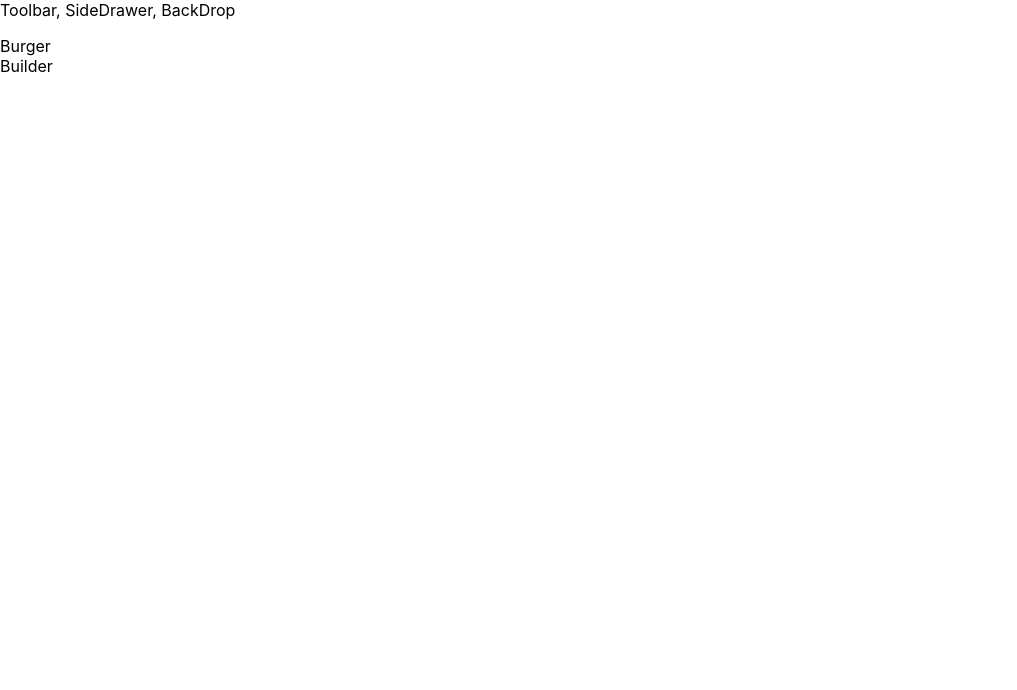
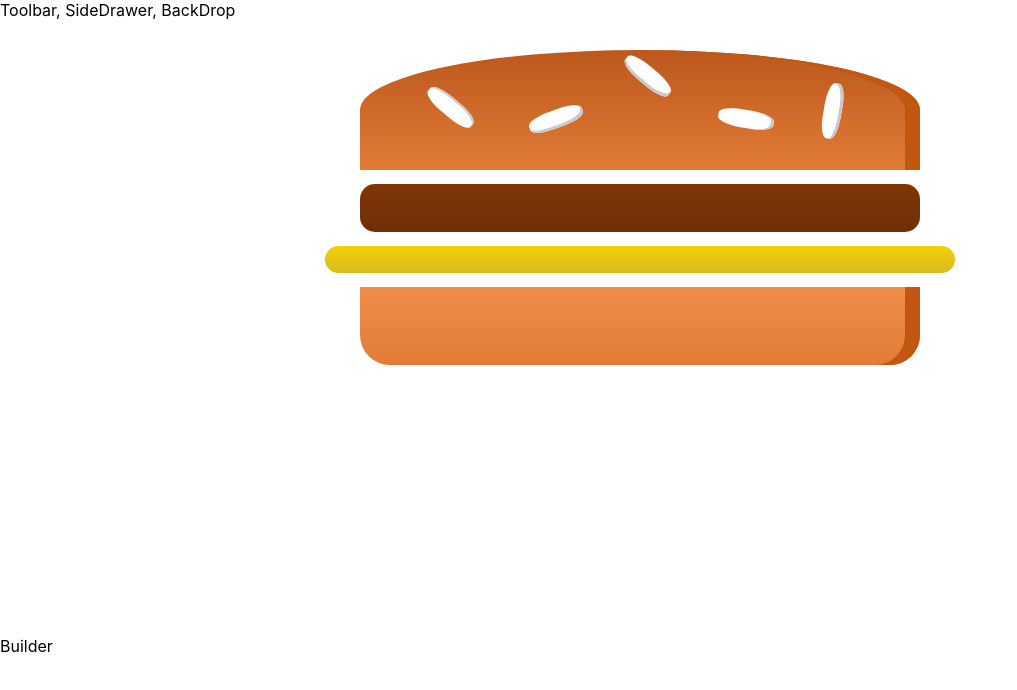
Before and after one commit to tiansiyu0210/react-burger, a React (Create React App) app: page / in a window 1280 px wide. Shown: the top 690 px of the page, without its empty margins (0-1017 px from the left). Built offline with nearby package versions, Linux system fonts and the light colour scheme.

Commit message:
156. Starting the Burger Component

```diff
--- a/src/component/Burger/Burger.js
+++ b/src/component/Burger/Burger.js
@@ -0,0 +1,16 @@
+import React from 'react';
+import BurgerIngredient from "./BurgerIngredient/BurgerIngredient";
+import classes from './Burger.module.css';
+
+const burger = (props) => {
+    return (
+        <div className={classes.Burger}>
+            <BurgerIngredient type={'bread-top'}></BurgerIngredient>
+            <BurgerIngredient type={'meat'}></BurgerIngredient>
+            <BurgerIngredient type={'cheese'}></BurgerIngredient>
+            <BurgerIngredient type={'bread-bottom'}></BurgerIngredient>
+        </div>
+    );
+};
+
+export default burger;
--- /dev/null
+++ b/src/component/Burger/Burger.module.css
@@ -0,0 +1,31 @@
+.Burger {
+    width: 100%;
+    margin: auto;
+    height: 250px;
+    overflow: scroll;
+    text-align: center;
+    font-weight: bold;
+    font-size: 1.2rem;
+}
+
+
+@media (min-width: 500px) and (min-height: 400px){
+    .Burger{
+        width: 350px;
+        height: 300px;
+    }
+}
+
+@media (min-width: 500px) and (min-height: 401px){
+    .Burger{
+        width: 450px;
+        height: 400px;
+    }
+}
+
+@media (min-width: 1000px) and (min-height: 700px){
+    .Burger{
+        width: 700px;
+        height: 600px;
+    }
+}
--- a/src/container/BurgerBuilder/BurgerBuilder.js
+++ b/src/container/BurgerBuilder/BurgerBuilder.js
@@ -1,12 +1,13 @@
 import React, { Component } from 'react';
 import Aux from '../../hoc/Aux';
+import Burger from '../../component/Burger/Burger';
 
 
 class BurgerBuilder extends Component {
     render() {
         return (
             <Aux>
-                <div>Burger</div>
+                <Burger/>
                 <div>Builder</div>
             </Aux>
         )
```
